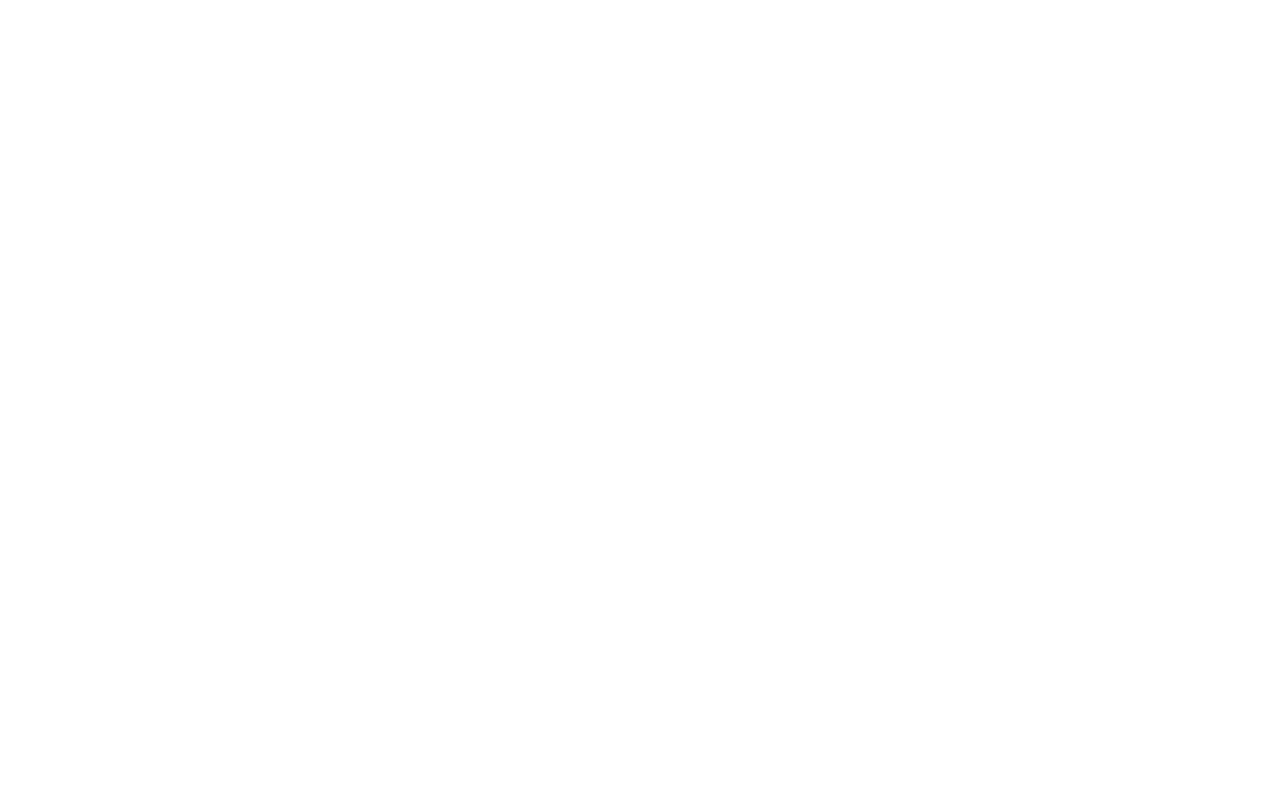
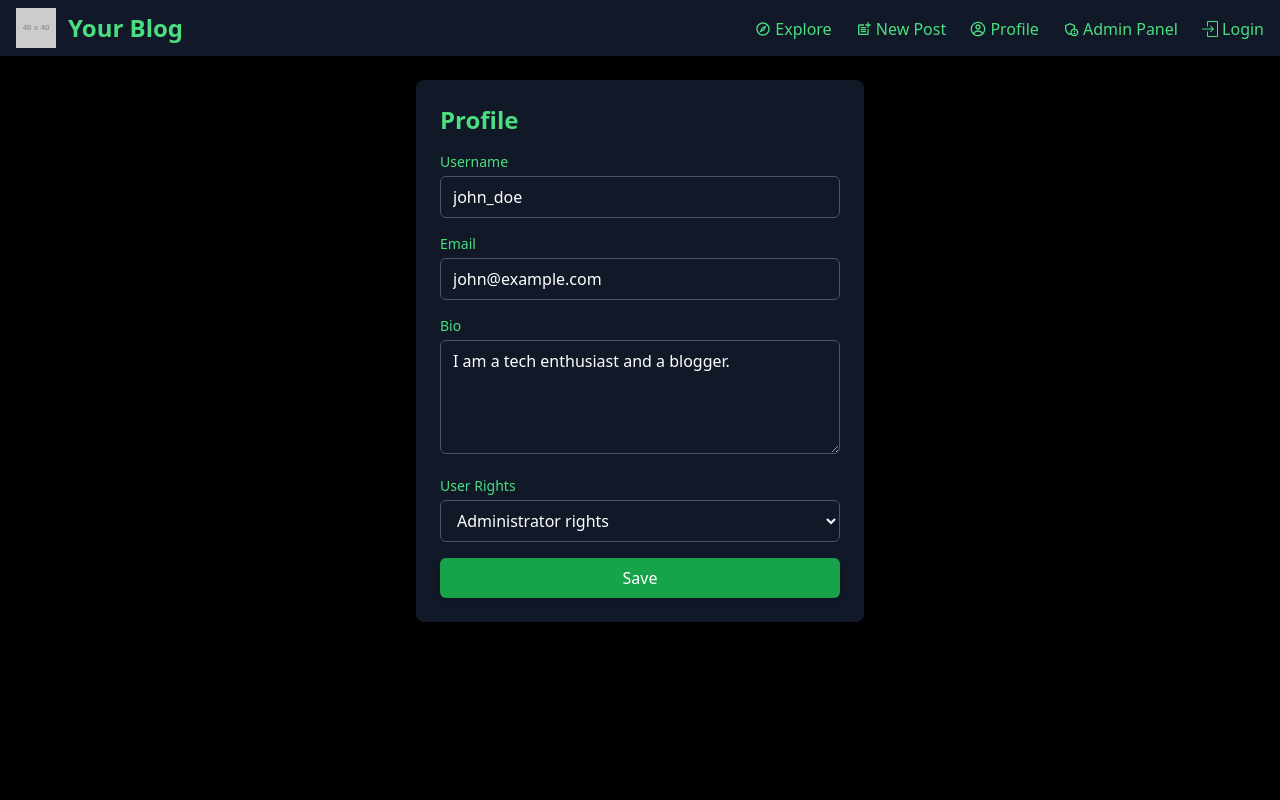
Before and after one commit to Julobulo/MERN-Blog-Platform-with-User-Authentication-and-Admin-Panel, a React (Vite) app in the folder frontend/: page /AdminPanel/Users/Edit/1 in a window 1280 px wide. Before the commit this address had no page. Shown: the top 800 px of the page. Built offline with nearby package versions, Linux system fonts and the light colour scheme.

Commit message:
UserEdit.jsx (admins can edit user data)
UserEdit.jsx accessed using /AdminPanel/Users/Edit/:id allows admins to modify the following use information: username, email, bio, isAdmin

```diff
--- a/frontend/src/App.jsx
+++ b/frontend/src/App.jsx
@@ -5,10 +5,12 @@
 import 'react-toastify/dist/ReactToastify.css';
 import AdminPanel from "./components/AdminPanel";
 import Articles from "./components/AdminPanel components/Articles";
-import Users from "./components/AdminPanel components/Users";
 import Article from "./components/Article";
 import ArticleEdit from "./components/AdminPanel components/ArticleEdit";
 import ArticleDelete from "./components/AdminPanel components/ArticleDelete";
+import Users from "./components/AdminPanel components/Users";
+import UserEdit from "./components/AdminPanel components/UserEdit";
+import UserDelete from "./components/AdminPanel components/UserDelete";
 import Author from "./components/Author";
 import Create from "./components/Create";
 import Explore from "./components/Explore";
@@ -42,6 +44,8 @@
         <Route path="/AdminPanel/Articles/Edit/:id" element={[<Navbar />, <ArticleEdit />, <Footer />]} />
         <Route path="/AdminPanel/Articles/Delete/:id" element={[<Navbar />, <ArticleDelete />, <Footer />]} />
         <Route path="/AdminPanel/Users" element={[<Navbar />, <Users />, <Footer />]} />
+        <Route path="/AdminPanel/Users/Edit/:id" element={[<Navbar />, <UserEdit />, <Footer />]} />
+        <Route path="/AdminPanel/Users/Delete/:id" element={[<Navbar />, <UserDelete />, <Footer />]} />
         <Route path="/author/:author" element={[<Navbar />, <Author />, <Footer />]} />
         <Route path="/blog/article/:id" element={[<Navbar />, <Article />, <Footer />]} />
         <Route path="/create" element={[<Navbar />, <Create />, <Footer />]} />
--- /dev/null
+++ b/frontend/src/components/AdminPanel components/UserEdit.jsx
@@ -0,0 +1,113 @@
+import React, { useState } from "react";
+
+const UserEdit = () => {
+    // Example user data
+    const userData = {
+        username: "john_doe",
+        email: "john@example.com",
+        bio: "I am a tech enthusiast and a blogger.",
+        isAdmin: true,
+    };
+
+    const [username, setUsername] = useState(userData.username);
+    const [email, setEmail] = useState(userData.email);
+    const [bio, setBio] = useState(userData.bio);
+    const [isAdmin, setIsAdmin] = useState(userData.isAdmin);
+    const [message, setMessage] = useState("");
+
+    const handleUsernameChange = (event) => {
+        setUsername(event.target.value);
+    };
+
+    const handleEmailChange = (event) => {
+        setEmail(event.target.value);
+    };
+
+    const handleBioChange = (event) => {
+        setBio(event.target.value);
+    };
+
+    const handleAdminChange = (event) => {
+        setIsAdmin(event.target.value === "admin");
+    };
+
+    const handleSave = async () => {
+        try {
+            const response = await fetch('http://localhost:5555/profile/update', {
+                method: 'POST',
+                headers: {
+                    'Content-Type': 'application/json'
+                },
+                body: JSON.stringify({ username, email, bio })
+            });
+
+            if (response.ok) {
+                setMessage("Bio updated successfully.");
+                toast.success('Bio updated successfully!');
+            } else {
+                setMessage("Failed to update bio.");
+                toast.error('Failed to update bio.');
+            }
+        } catch (error) {
+            setMessage("Error: " + error.message);
+            toast.error(`Error: ${error}`);
+        }
+    };
+    return (
+        <div className="min-h-screen bg-black p-6 text-green-400">
+            <div className="max-w-md mx-auto bg-gray-900 p-6 rounded-lg shadow-lg">
+                <h2 className="text-2xl font-bold mb-4">Profile</h2>
+                <div className="mb-4">
+                    <label className="block text-sm font-medium mb-1" htmlFor="username">Username</label>
+                    <input
+                        id="username"
+                        type="text"
+                        value={username}
+                        onChange={handleUsernameChange}
+                        className="w-full px-3 py-2 border border-gray-600 rounded-md shadow-sm focus:outline-none focus:ring-green-500 focus:border-green-500 bg-gray-900 text-white"
+                    />
+                </div>
+                <div className="mb-4">
+                    <label className="block text-sm font-medium mb-1" htmlFor="email">Email</label>
+                    <input
+                        id="email"
+                        type="email"
+                        value={email}
+                        onChange={handleEmailChange}
+                        className="w-full px-3 py-2 border border-gray-600 rounded-md shadow-sm focus:outline-none focus:ring-green-500 focus:border-green-500 bg-gray-900 text-white"
+                    />
+                </div>
+                <div className="mb-4">
+                    <label htmlFor="bio" className="block text-sm font-medium mb-1">Bio</label>
+                    <textarea
+                        id="bio"
+                        value={bio}
+                        onChange={handleBioChange}
+                        className="w-full px-3 py-2 border border-gray-600 rounded-md shadow-sm focus:outline-none focus:ring-green-500 focus:border-green-500 bg-gray-900 text-white"
+                        rows="4"
+                    />
+                </div>
+                <div className="mb-4">
+                    <label htmlFor="userRights" className="block text-sm font-medium mb-1">User Rights</label>
+                    <select
+                        id="userRights"
+                        value={isAdmin ? "admin" : "regular"}
+                        onChange={handleAdminChange}
+                        className="w-full px-3 py-2 border border-gray-600 rounded-md shadow-sm focus:outline-none focus:ring-green-500 focus:border-green-500 bg-gray-900 text-white"
+                    >
+                        <option value="regular">Regular users rights</option>
+                        <option value="admin">Administrator rights</option>
+                    </select>
+                </div>
+                <button
+                    onClick={handleSave}
+                    className="w-full bg-green-600 text-white py-2 px-4 rounded-md shadow-md hover:bg-green-700 focus:outline-none focus:ring-2 focus:ring-offset-2 focus:ring-green-500"
+                >
+                    Save
+                </button>
+            </div>
+        </div>
+    )
+}
+
+export default UserEdit
--- a/frontend/src/components/Profile.jsx
+++ b/frontend/src/components/Profile.jsx
@@ -6,7 +6,8 @@
     const userData = {
         username: "john_doe",
         email: "john@example.com",
-        bio: "I am a tech enthusiast and a blogger."
+        bio: "I am a tech enthusiast and a blogger.",
+        isAdmin: true,
     };
 
     const [bio, setBio] = useState(userData.bio);
```
